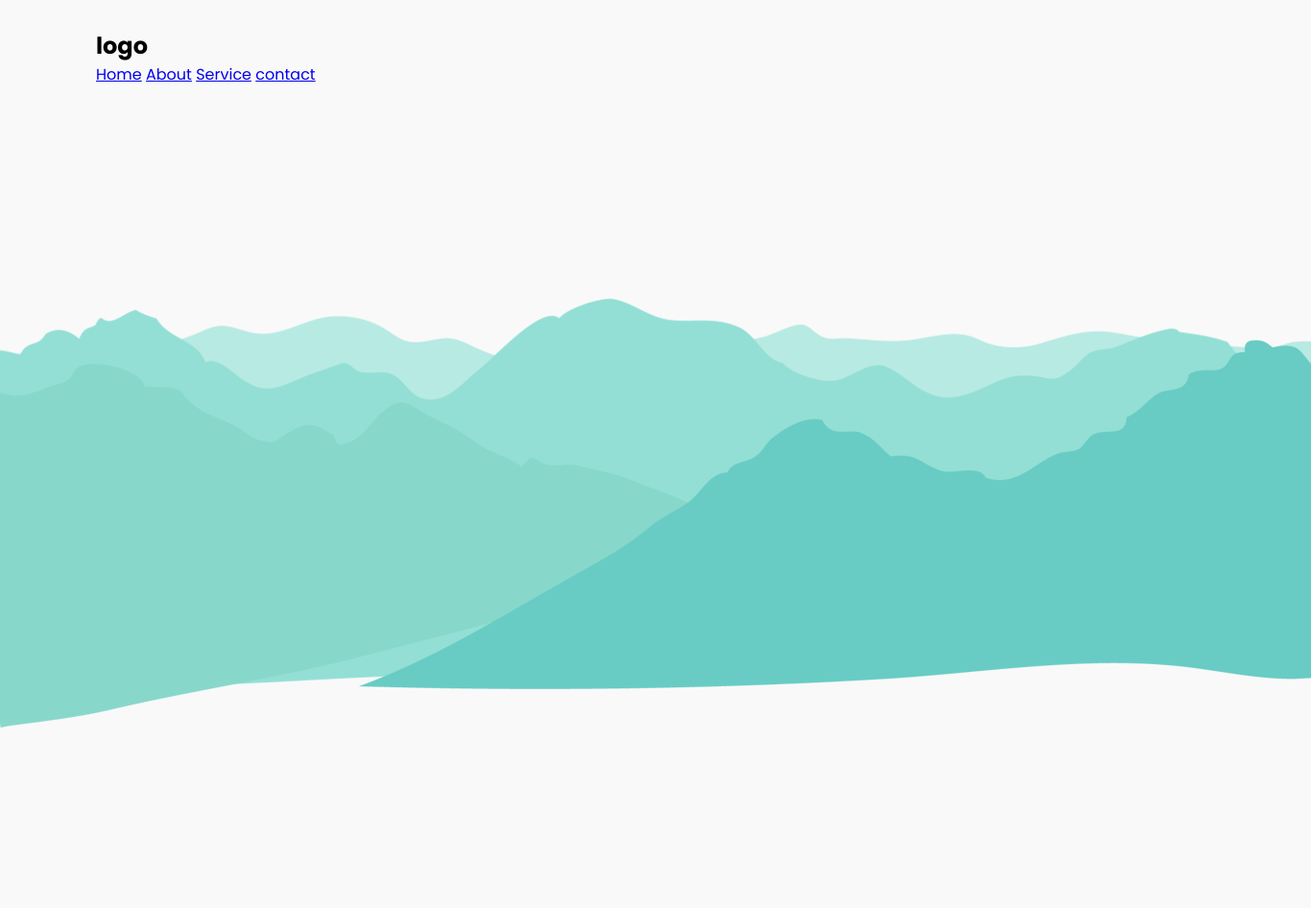
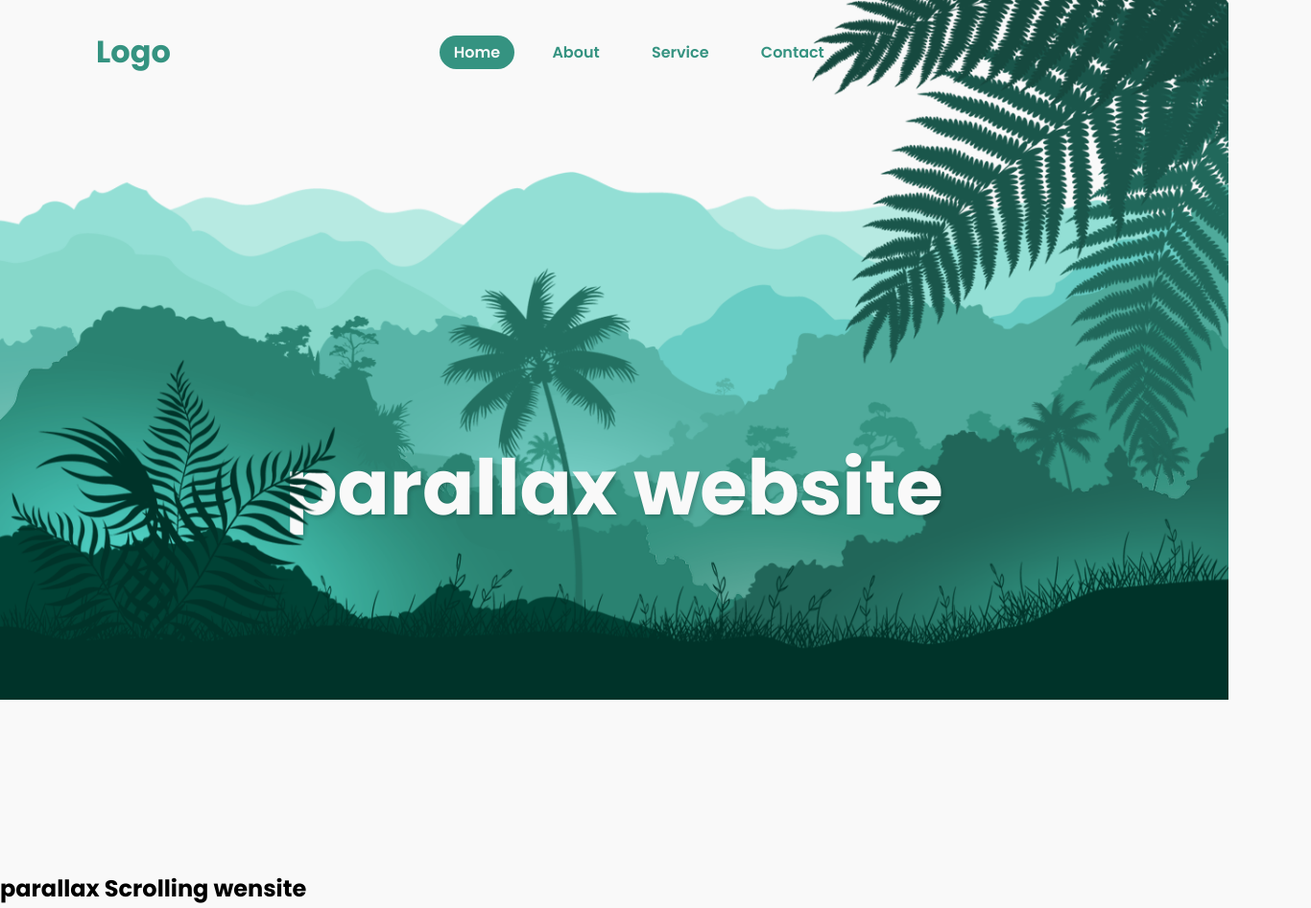
Before and after one commit to Shoaib529/parallex-website, a plain HTML site: page index.html in a window 1280 px wide. Shown: the top 946 px of the page at 96% size, 1366 px wide, since content can reach past the window. Drawn offline with Linux system fonts and the light colour scheme.

Commit message:
hero page complete

```diff
--- a/index.html
+++ b/index.html
@@ -7,24 +7,33 @@
     <title>Parallax Scrolling Website | Codehal</title>
     <link rel="stylesheet" href="style.css" />
   </head>
-  <header>
-    <h2 class="logo">logo</h2>
-    <nav class="navigation">
-      <a href="#">Home</a>
-      <a href="#">About</a>
-      <a href="#">Service</a>
-      <a href="#">contact</a>
-    </nav>
-  </header>
   <body>
-    <img src="imge/hill1.png" alt="hill1" />
-    <img src="imge/hill2.png" alt="hill2" />
-    <img src="imge/hill3.png" alt="hill3" />
-    <img src="imge/hill4.png" alt="hill4" />
-    <img src="imge/hill5.png" alt="hill5" />
-    <img src="imge/tree.png" alt="hill1" />
-    <img src="imge/leaf.png" alt="hill1" />
-    <img src="imge/plant.png" alt="hill1" />
+    <header>
+      <h2 class="logo">Logo</h2>
+      <nav class="navigation">
+        <a href="#" class="active">Home</a>
+        <a href="#">About</a>
+        <a href="#">Service</a>
+        <a href="#">Contact</a>
+      </nav>
+    </header>
+
+    <section class="parallax">
+      <img src="imge/hill1.png" id="hill1" />
+      <img src="imge/hill2.png" id="hill2" />
+      <img src="imge/hill3.png" id="hill3" />
+      <img src="imge/hill4.png" id="hill4" />
+      <img src="imge/hill5.png" id="hill5" />
+      <img src="imge/tree.png" id="tree" />
+      <h2 id="text">parallax website</h2>
+      <img src="imge/leaf.png" id="leaf" />
+      <img src="imge/plant.png" id="plants" />
+    </section>
+
+    <section class="sec">
+      <h2>parallax Scrolling wensite</h2>
+    </section>
+
     <script src="script.js"></script>
   </body>
 </html>
--- a/style.css
+++ b/style.css
@@ -19,4 +19,50 @@ header {
   left: 0;
   width: 100%;
   padding: 30px 100px;
+  display: flex;
+  justify-content: flex-start;
+  align-items: center;
+  z-index: 100;
 }
+
+.logo {
+  font-size: 2em;
+  color: #359381;
+  pointer-events: none;
+  margin-right: 270px;
+}
+
+.navigation a {
+  text-decoration: none;
+  color: #359381;
+  padding: 6px 15px;
+  border-radius: 20px;
+  font-weight: 600;
+  margin: 0 10px;
+}
+.navigation a:hover,
+.navigation a.active {
+  background-color: #359381;
+  color: #f9f9f9;
+}
+
+.parallax {
+  display: flex;
+  justify-content: center;
+  align-items: center;
+  height: 100vh;
+}
+#text {
+  position: absolute;
+  font-size: 5em;
+  color: #f9f9f9;
+  text-shadow: 2px 2px 4px rgba(0, 0, 0, 0.2);
+}
+
+.parallax img {
+  position: absolute;
+  top: 0;
+  left: 0;
+  width: 100%;
+  pointer-events: none;
+}
```
